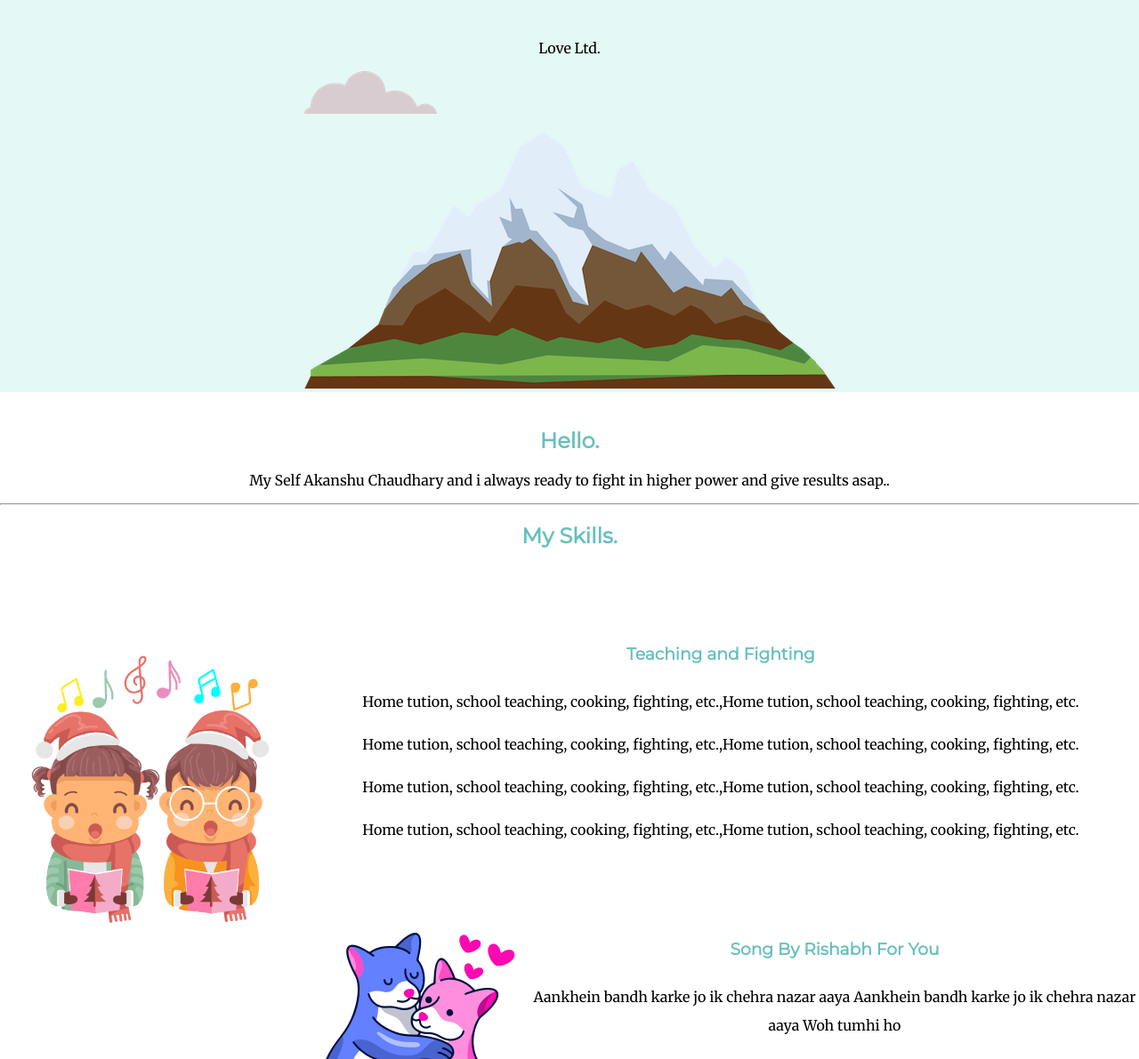
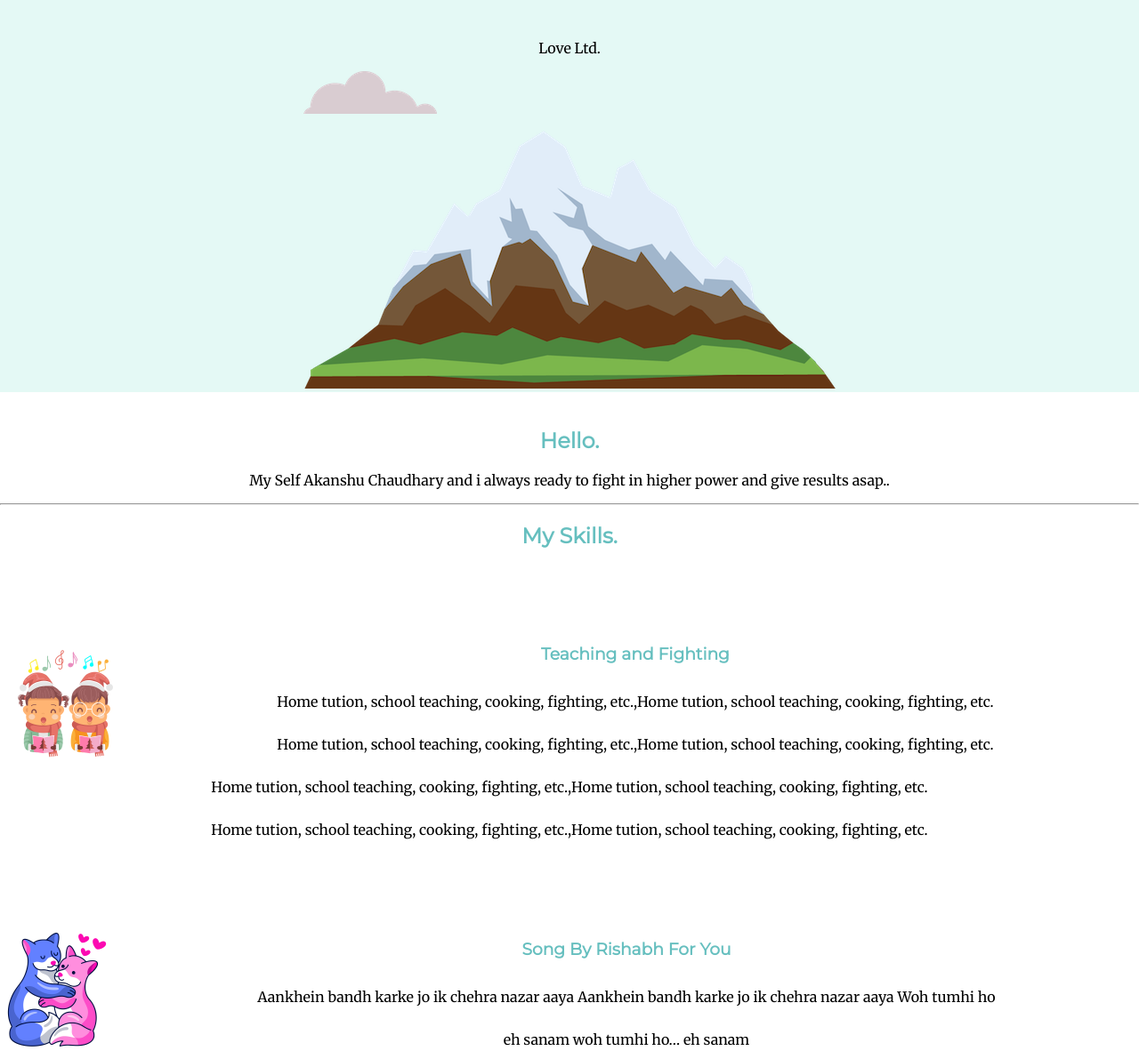
Before and after one commit to RishabhSheyoran/New-Project, a plain HTML site: page index.html in a window 1280 px wide. Shown: the part 409-1600 px from the top of the page at 89% size. Drawn offline with Linux system fonts and the light colour scheme.

Commit message:
Update styles.css

```diff
--- a/css/styles.css
+++ b/css/styles.css
@@ -62,7 +62,7 @@ h3{
 }
 
 .code-img{
-  width: 25%;
+  width: 10%;
   float: left;
   margin: 10px;
 
@@ -71,7 +71,7 @@ h3{
 }
 
 .pod-img{
-  width: 20%;
+  width: 10%;
   float: left;
 
 
```
